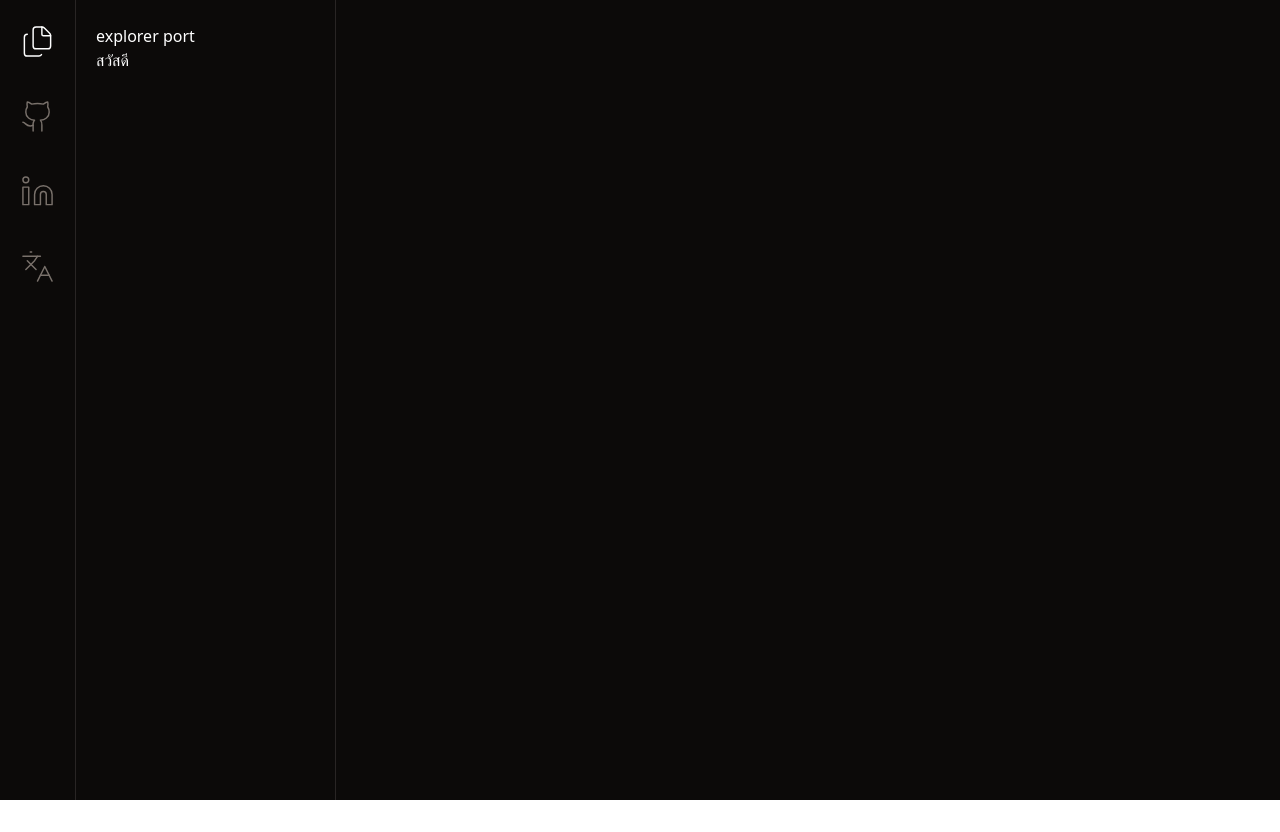
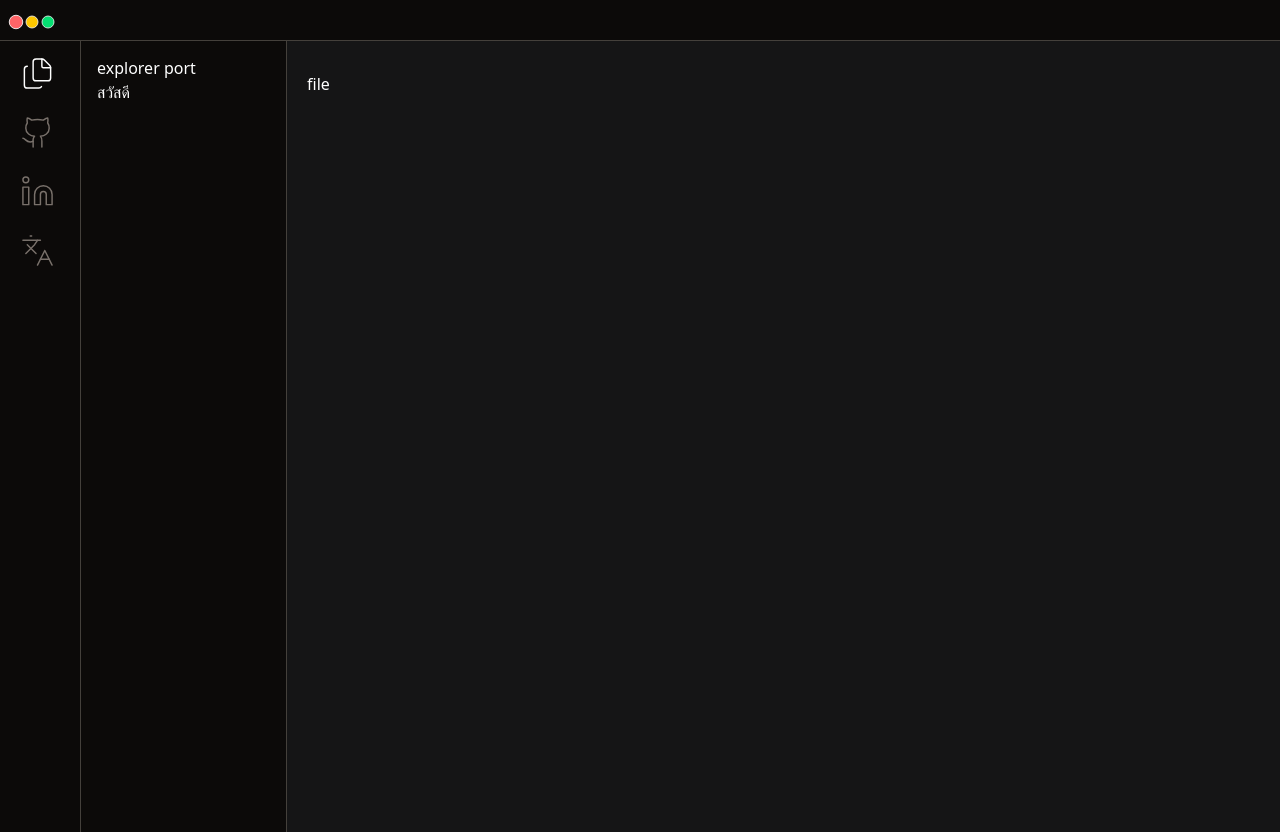
Before and after one commit to balldev1/portfolio, a Vue app in the folder frontend/: page / in a window 1280 px wide. Before the commit the page ends 800 px from the top, so only its background shows below. Built offline with nearby package versions, Linux system fonts and the light colour scheme.

Commit message:
header.vue

```diff
--- a/frontend/src/App.vue
+++ b/frontend/src/App.vue
@@ -1,11 +1,13 @@
 <template>
-  <div class="w-screen">
+  <div class="w-screen h-full">
+    <!-- header -->
+    <Header />
     <!-- sidebar -->
-    <div class="flex">
+    <div class="flex pt-8">
       <Layout @toggle-file="toggleFile" />
       <div
         :class="[
-          'transition-all duration-300 ease-in-out overflow-hidden border-r-[1px] border-stone-800 min-h-screen px-4 py-6',
+          'transition-all duration-300 ease-in-out overflow-hidden border-l-[1px] border-stone-700 min-h-screen px-4 py-6',
           showFile ? 'ml-20 w-64 opacity-100' : 'w-0 opacity-0',
         ]"
       >
@@ -15,8 +17,13 @@
         </div>
       </div>
       <!-- RouterView_body -->
-      <div :class="showFile ? 'ml-0 ' : 'ml-15 '">
-        <!-- <RouterView /> -->
+      <div
+        :class="[
+          'mt-0 w-full border-l-[1px] border-stone-700 bg-slate-500/10',
+          showFile ? 'ml-0' : 'ml-11',
+        ]"
+      >
+        <div class="p-5 mt-5"><RouterView /></div>
       </div>
     </div>
   </div>
@@ -24,6 +31,8 @@
 <script setup lang="ts">
 import { ref } from "vue";
 import Layout from "./components/main/Layout.vue";
+import Header from "./components/main/Header.vue";
+
 import { useI18n } from "vue-i18n";
 
 const { t } = useI18n();
--- a/frontend/src/assets/main.css
+++ b/frontend/src/assets/main.css
@@ -3,6 +3,7 @@
 
 #app {
   max-width: 1280px;
+  height: 100%;
   font-weight: normal;
 }
 
--- /dev/null
+++ b/frontend/src/components/main/Header.vue
@@ -0,0 +1,11 @@
+<template>
+  <div
+    class="fixed w-full bg-stone-950 p-2 border-b-[1px] border-stone-700 z-50"
+  >
+    <div>
+      <div className="badge bg-red-400 badge-xs scale-90"></div>
+      <div className="badge bg-yellow-400  badge-xs scale-80"></div>
+      <div className="badge bg-green-400 badge-xs scale-80"></div>
+    </div>
+  </div>
+</template>
--- a/frontend/src/components/main/Layout.vue
+++ b/frontend/src/components/main/Layout.vue
@@ -1,6 +1,6 @@
 <template>
   <div
-    class="fixed flex flex-col items-center gap-10 py-6 px-5 just border-r-[1px] min-h-screen border-stone-800"
+    class="fixed flex flex-col items-center gap-6 py-6 px-5 just min-h-screen"
   >
     <!-- Emit event เมื่อกดไอคอน -->
     <button
--- a/frontend/vite.config.js
+++ b/frontend/vite.config.js
@@ -2,11 +2,10 @@ import { fileURLToPath, URL } from "node:url";
 import tailwindcss from "@tailwindcss/vite";
 import { defineConfig } from "vite";
 import vue from "@vitejs/plugin-vue";
-import vueDevTools from "vite-plugin-vue-devtools";
 
 // https://vite.dev/config/
 export default defineConfig({
-  plugins: [vue(), vueDevTools(), tailwindcss()],
+  plugins: [vue(), tailwindcss()],
   resolve: {
     alias: {
       "@": fileURLToPath(new URL("./src", import.meta.url)),
```
